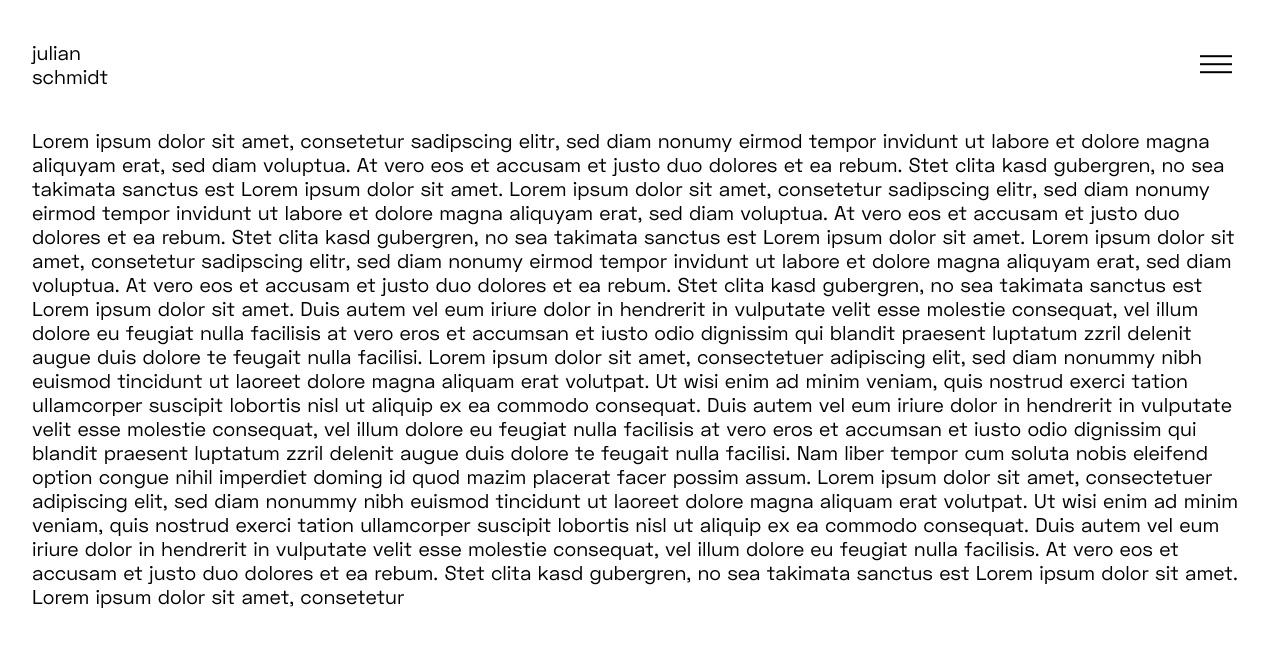
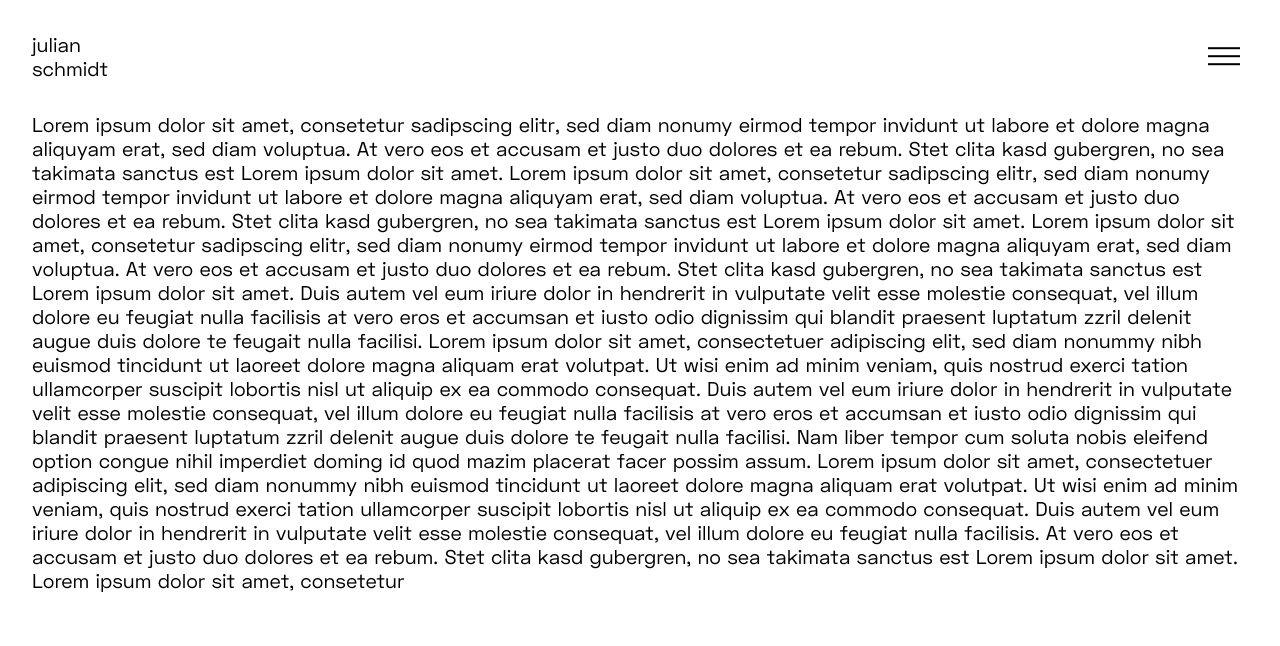
Before and after one commit to julisch94/julianschmidtcodes, an Angular app: page / in a window 1280 px wide. Shown: the top 646 px of the page. Built offline with nearby package versions, Linux system fonts and the light colour scheme.

Commit message:
no tap highlighting

```diff
--- a/src/app/navbar/navbar.component.scss
+++ b/src/app/navbar/navbar.component.scss
@@ -15,10 +15,12 @@ nav span {
 }
 
 .icon {
-    width: 4rem;
-    height: 4rem;
+    width: 3rem;
+    height: 3rem;
     cursor: pointer;
     position: relative;
+    -webkit-tap-highlight-color: rgba(0, 0, 0, 0);
+    -webkit-tap-highlight-color: transparent;
 
     .hamburger {
         position: absolute;
```
